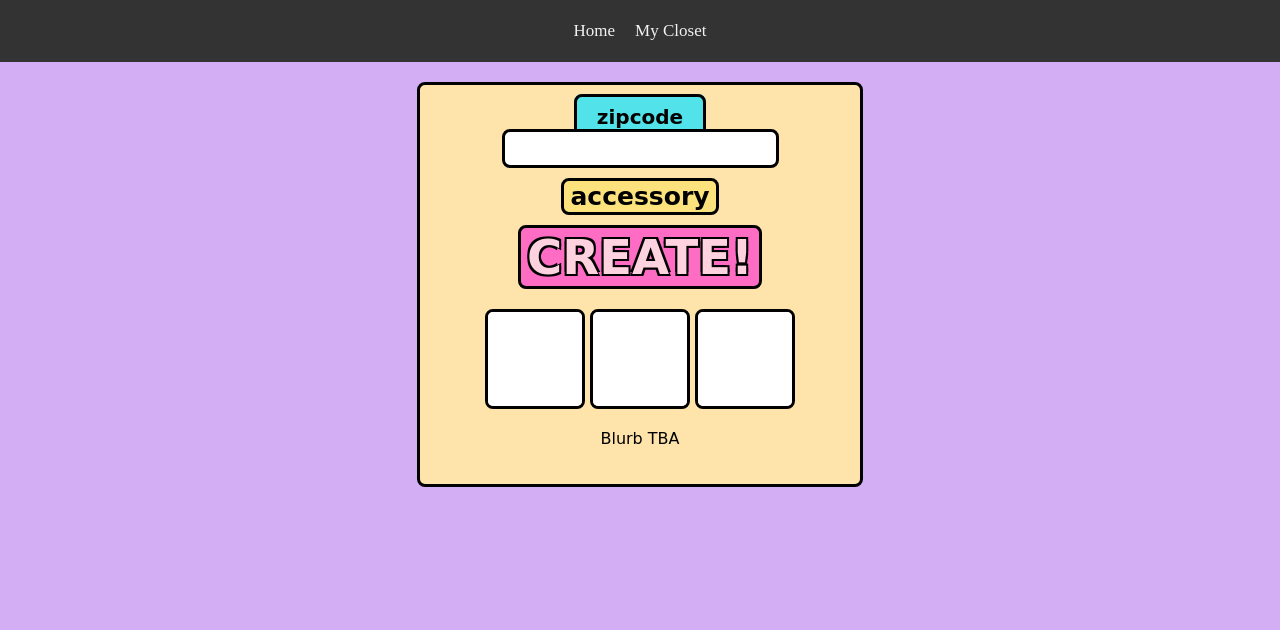
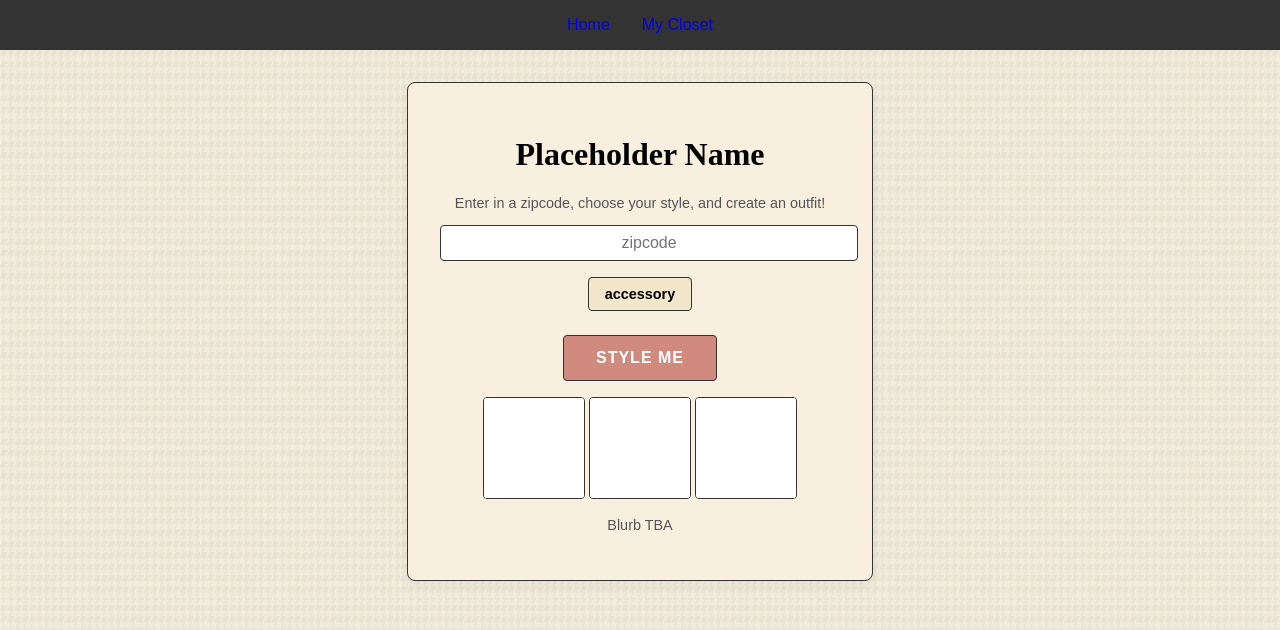
Before and after one commit to cactuskat/ClothingTracker, a Flask app: page / in a window 1280 px wide. Shown: the top 630 px of the page. Run offline with Flask 3, Linux system fonts and the light colour scheme.

Commit message:
Modified Style
.Modified the style to fit 90s fashion magazine vibe

```diff
--- a/app.py
+++ b/app.py
@@ -8,6 +8,10 @@ app = Flask(__name__)
 @app.route("/")
 def home():
     return render_template("index.html")
+
+@app.route("/mycloset")
+def my_closet():
+    return render_template("my_closet.html")
 
 #Purpose: selects a clothing from closet_list.db
 #Param: type(string) & weather(string)
--- /dev/null
+++ b/static/css/styles.css
@@ -0,0 +1,103 @@
+body {
+  background: url('/static/imgs/Backgrounds/houndstooth.png') repeat;
+  background-size: 200px 200px;
+  font-family: 'Playfair Display', serif;
+  margin: 0;
+}
+.mainDivClass {
+  background-color: #F8EFDF;
+  border: 1px solid #333;
+  border-radius: 8px;
+  box-shadow: 0 4px 12px rgba(0, 0, 0, 0.05);
+  margin: 2rem auto;
+  max-width: 400px;
+  padding: 2rem;
+  text-align: center;
+}
+.mainDivClass input[type=text] {
+  border: 1px solid #333;
+  border-radius: 4px;
+  font-size: 1rem;
+  font-family: 'Montserrat', sans-serif;
+  text-align: center;
+  padding: 0.5rem;
+  width: 100%;
+}
+.mainDivClass p {
+  font-family: 'Montserrat', sans-serif;
+  font-size: 0.9rem;
+  color: #555;
+}
+.navBar {
+  background-color: #333;
+  color: white;
+  display: flex;
+  font-family: 'Montserrat', sans-serif;
+  gap: 2rem;
+  justify-content: center;
+  padding: 1rem;
+  text-decoration: none;
+}
+.navBar a:link{
+  text-decoration: none;
+}
+.navBar a:visited {
+  color: white;
+  text-decoration: none;
+}
+.navBar a:hover {
+  color: darkgray;
+  text-decoration: underline;
+}
+.outfitImg {
+  border: 1px solid #333;
+  border-radius: 4px;
+  background-color: white;
+  gap: 1rem;
+  justify-content: center;
+}
+#accessoryBtn {
+  background-color: #f3e7cb;
+  border: 1px solid #333;
+  border-radius: 4px;
+  cursor: pointer;
+  display: inline-block;
+  font-size: 0.9rem;
+  font-family: 'Montserrat', sans-serif;
+  font-weight: bold;
+  margin-top: 1rem;
+  padding: 0.5rem 1rem;
+}
+#accessoryBtn:hover {
+  background-color: #e6d9b7;
+}
+#accessoryBtn[aria-pressed="true"] {
+  background-color: #897850;
+  border: 1px solid #333;
+  border-radius: 4px;
+  cursor: pointer;
+  display: inline-block;
+  font-size: 0.9rem;
+  font-family: 'Montserrat', sans-serif;
+  font-weight: bold;
+  margin-top: 1rem;
+  padding: 0.5rem 1rem;
+}
+#createBtn {
+  background-color: #d08b7e;
+  border: 1px solid #333;
+  border-radius: 4px;
+  color: white;
+  cursor: pointer;
+  display: inline-block;
+  font-family: 'Montserrat', sans-serif;
+  font-size: 1rem;
+  font-weight: bold;
+  letter-spacing: 1px;
+  margin-top: 1.5rem;
+  margin-bottom: 1rem;
+  padding: 0.8rem 2rem;
+}
+#createBtn:hover {
+  background-color: #b67466;
+}
--- a/static/js/main.js
+++ b/static/js/main.js
@@ -18,15 +18,18 @@ class Outfit {
 }
 
 // === Global Variables ===
-let isAccessoryActive;
+let isAccessoryActive = true;
 
 // === DOM Functions ===
 document.getElementById("outfitCreatorForm").addEventListener("submit",async(event) => {
     event.preventDefault();
     await updateMannequin();
 })
-document.getElementById("accessoryBtn").accessKeyLabel("click", function () {
-
+accessoryBtn = document.getElementById("accessoryBtn");
+accessoryBtn.addEventListener("click", function () {
+    isAccessoryActive = !isAccessoryActive;
+    accessoryBtn.setAttribute("aria-pressed",!isAccessoryActive);
+    if (debug) {console.log("Accessory?:",isAccessoryActive);}
 })
 
 
@@ -89,7 +92,7 @@ Return: VOID
 */
 async function createOutfit(){
     const outfit = new Outfit();
-    isAccessoryActive = document.getElementById("accessoryBtn").checked;
+    //isAccessoryActive = document.getElementById("accessoryBtn").checked;
     weather = await fetchWeather();
 
     for (const clothingType of Object.keys(outfit)) {
--- a/templates/index.html
+++ b/templates/index.html
@@ -2,120 +2,26 @@
 <html>
 <head>
   <title>Cher's Closet</title>
-  <style>
-    body {
-      background-color: #D3AEF4;
-      margin: 0;
-      padding: 0;
-      height: 100%;
-    }
-    .navBar {
-      align-items: center;
-      background-color: #333;
-      box-sizing: border-box;
-      display: flex;
-      flex-direction: row;
-      justify-content: center;
-      margin-bottom: 20px;
-      overflow: hidden;
-      padding: 3px 15px;
-      width: 100%;
-    }
-    .navBar p {
-      color: #f2f2f2;
-      text-align: center;
-      padding: 1px 10px;
-      text-decoration: none;
-      font-size: 17px;
-    }
-    .outfitImg {
-      border: 3px solid black;
-      border-radius: 8px;
-      box-sizing: border-box;
-    }
-    #accessoryBtn {
-      background-color: #FCE27C;
-      border: 3px solid #ccc;
-      border-color: black;
-      border-radius: 8px;
-      cursor: pointer;
-      font-family: cursive;
-      font-size: 25px;
-      font-weight: bold;
-      margin-bottom: 10px;
-    }
-    #createBtn {
-      background-color: #FE6CC4;
-      border: 3px solid #ccc;
-      border-color: black;
-      border-radius: 8px;
-      color: #FED3DF;
-      cursor: pointer;
-      font-family: cursive;
-      font-size: 48px;
-      font-weight: bold;
-      text-shadow: -2px -2px 0 black,
-        2px -2px 0 black,
-        -2px 2px 0 black,
-        2px 2px 0 black;;
-    }
-    #mainDiv {
-      align-items: center;
-      background-color: #FEE3AB;
-      border: 3px solid #ccc;
-      border-color: black;
-      border-radius: 8px;
-      display: flex;
-      flex-direction: column;
-      font-family: cursive;
-      margin: 20px auto 0;
-      max-width: 400px;
-      min-width: 300px;
-      padding: 20px;
-    }
-    #outfitCreatorForm {
-      margin-bottom: 20px;
-      text-align: center;
-      width: 100%;
-    }
-    #zipcodeTextbox{
-      border: 3px solid black;
-      border-color: black;
-      border-radius: 8px;
-      box-sizing: border-box;
-      font-size: 20px;
-      margin-bottom: 10px;
-      padding: 5px 3px;
-    }
-    #mainDiv label {
-      background-color: #52E2E9;
-      border: 3px solid black;
-      border-color: black;
-      border-radius: 8px;
-      box-sizing: border-box;
-      font-size: 20px;
-      font-weight: bold;
-      margin-bottom: 10px;
-      padding: 8px 20px;
-    }
-  </style>
+  <link rel="stylesheet" href="/static/css/styles.css">
 </head>
 <body>
   <div class="navBar">
-    <p>Home</p>
-    <p>My Closet</p>
+    <a href="/">Home</a>
+    <a href="/mycloset">My Closet</a>
   </div>
+  {% block body %}
   <div id="mainDiv" class="mainDivClass">
     <form id="outfitCreatorForm">
-      <label for="zipcode">zipcode</label>
-      <input id="zipcodeTextbox" type="text">
+      <h1>Placeholder Name</h1>
+      <p>Enter in a zipcode, choose your style, and create an outfit!</p>
+      <input id="zipcodeTextbox" type="text" placeholder="zipcode">
       <!---<input id="zipcode" type="text" maxlength="5" pattern="\d{5}" title="5 digits" required>--->
       <br>
       <!---<input id="accessoryBtn" type="checkbox" value="addAccessory"/>
       <label for="accessoryBtn">Accessory?</label>--->
       <button id="accessoryBtn" type="button">accessory</button>
       <br>
-      <button id="createBtn" type="submit">CREATE!</button>
+      <button id="createBtn" type="submit">STYLE ME</button>
     </form>
   <div id="imageDiv">
     <img id="top" class="outfitImg" width="100px" height="100px" src="/static/imgs/Placeholders/blank.png">
@@ -124,7 +30,7 @@
   </div>
   <p>Blurb TBA</p>
   </div>
-
+  {% endblock %}
   <script src="/static/js/main.js"></script>
 </body>
 </html>
```
Also changed, not shown: note.txt (added, +143 -0 lines), templates/my_closet.html (added, +12 -0 lines), static/imgs/Backgrounds/houndstooth.png (added).
